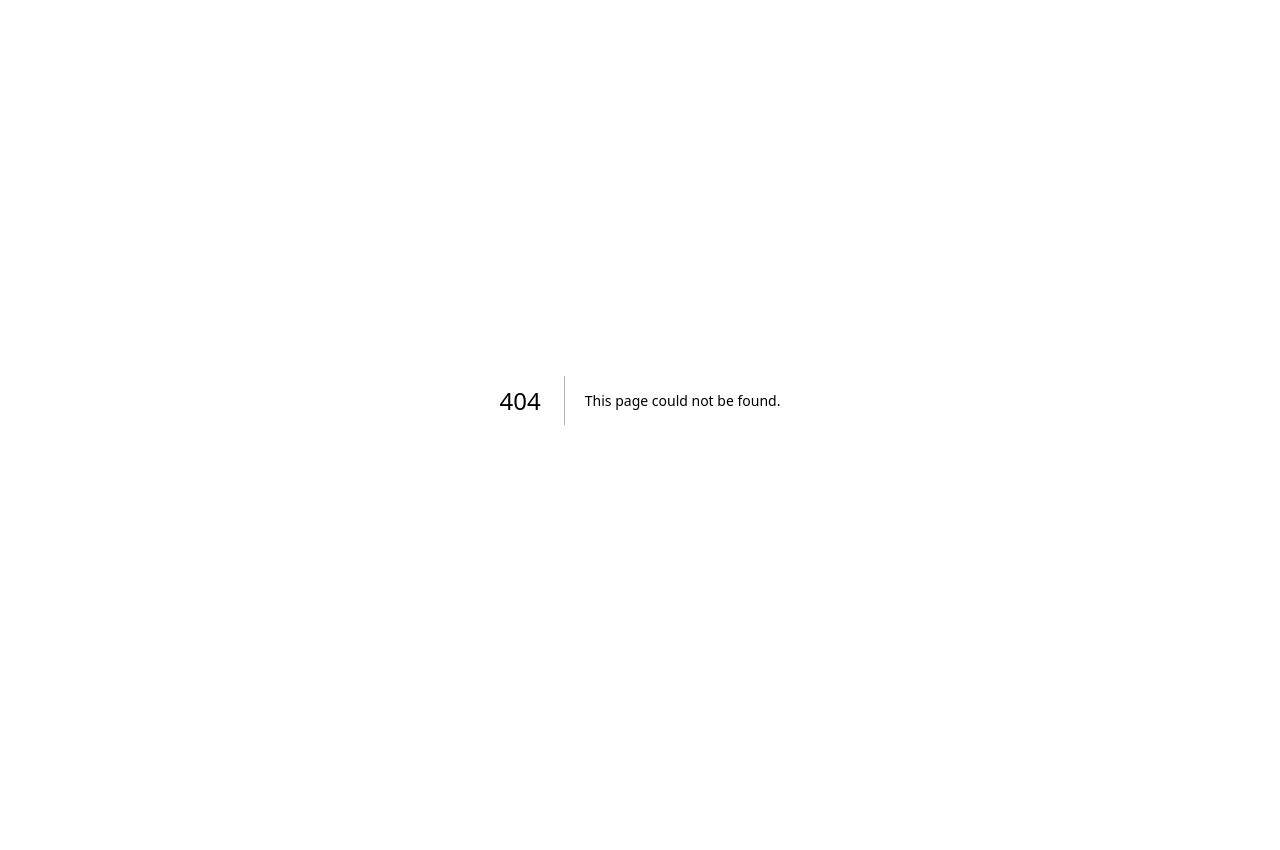
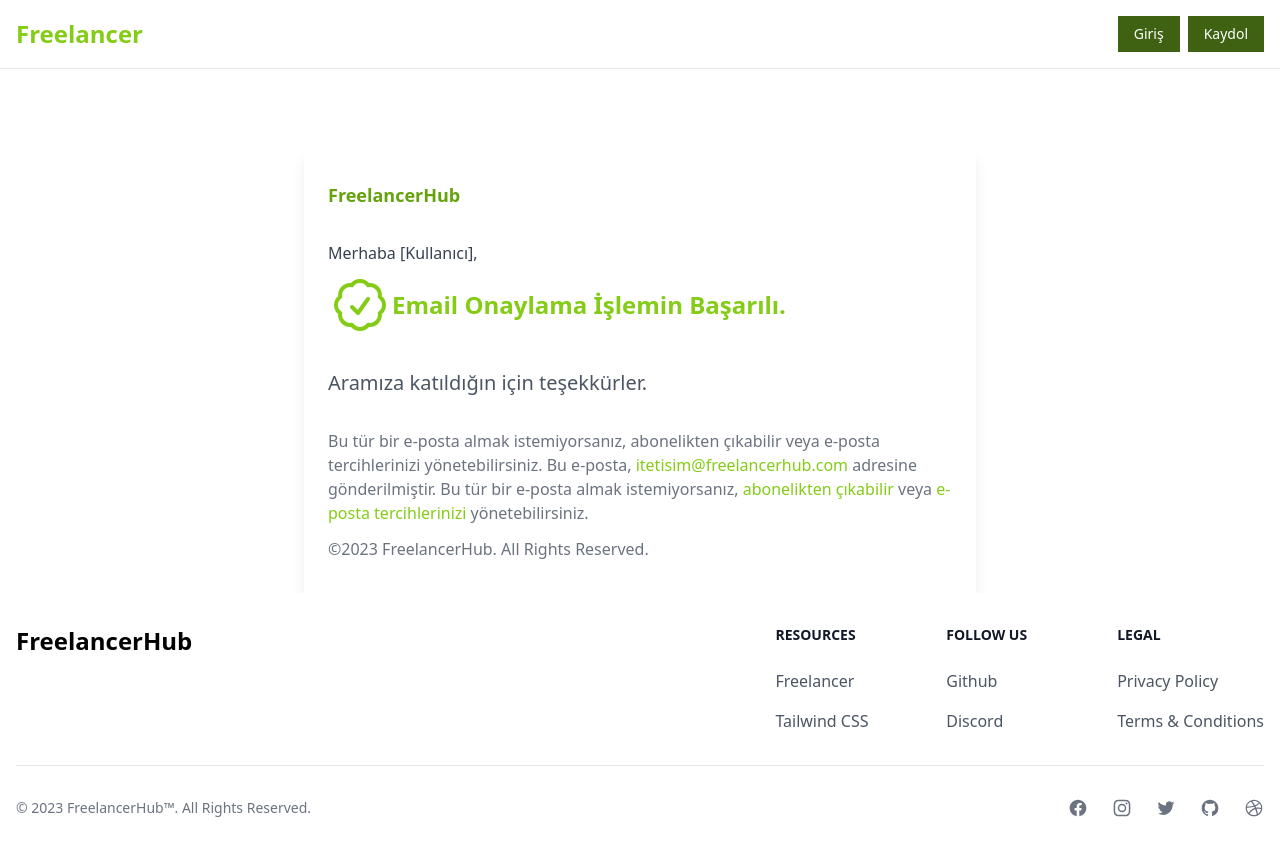
Before and after one commit to TarikSogukpinar/freelancehub, a Next.js app in the folder client/: page /emailverification in a window 1280 px wide. Before the commit this address had no page. Before the commit the page ends 800 px from the top, so only its background shows below. Built offline with nearby package versions, Linux system fonts and the light colour scheme.

Commit message:
create email verification page

```diff
--- /dev/null
+++ b/client/components/verify/EmailVerification.jsx
@@ -0,0 +1,72 @@
+import Link from "next/link";
+import React from "react";
+
+export default function EmailVerification() {
+  return (
+    <div className="w-full mt-20 flex justify-center items-center px-5">
+      <section className="max-w-2xl w-full  px-6 py-8 mx-auto bg-white dark:bg-indigo-900 shadow-lg">
+        <header>
+          <Link href="/" className="text-lime-600 text-lg font-bold">
+            FreelancerHub
+          </Link>
+        </header>
+        <main className="mt-8">
+          <h2 className="text-gray-700 dark:text-gray-200">
+            Merhaba [Kullanıcı],
+          </h2>
+          <p className="mt-2 leading-loose text-gray-600 dark:text-gray-300 flex justify-start items-center">
+            <svg
+              fill="none"
+              stroke="currentColor"
+              strokeWidth="1.5"
+              className="text-lime-500 w-16 h-16"
+              viewBox="0 0 24 24"
+              xmlns="http://www.w3.org/2000/svg"
+              aria-hidden="true"
+            >
+              <path
+                stroke-linecap="round"
+                stroke-linejoin="round"
+                d="M9 12.75L11.25 15 15 9.75M21 12c0 1.268-.63 2.39-1.593 3.068a3.745 3.745 0 01-1.043 3.296 3.745 3.745 0 01-3.296 1.043A3.745 3.745 0 0112 21c-1.268 0-2.39-.63-3.068-1.593a3.746 3.746 0 01-3.296-1.043 3.745 3.745 0 01-1.043-3.296A3.745 3.745 0 013 12c0-1.268.63-2.39 1.593-3.068a3.745 3.745 0 011.043-3.296 3.746 3.746 0 013.296-1.043A3.746 3.746 0 0112 3c1.268 0 2.39.63 3.068 1.593a3.746 3.746 0 013.296 1.043 3.746 3.746 0 011.043 3.296A3.745 3.745 0 0121 12z"
+              ></path>
+            </svg>{" "}
+            <span className="text-2xl font-bold text-lime-500">
+              Email Onaylama İşlemin Başarılı.
+            </span>
+          </p>
+
+          <p className="mt-8 text-xl text-gray-600 dark:text-gray-300">
+            Aramıza katıldığın için teşekkürler.
+          </p>
+        </main>
+        <footer className="mt-8">
+          <p className="text-gray-500 dark:text-gray-400">
+            Bu tür bir e-posta almak istemiyorsanız, abonelikten çıkabilir veya
+            e-posta tercihlerinizi yönetebilirsiniz. Bu e-posta,{" "}
+            <Link
+              href="#"
+              className="text-lime-500 hover:underline "
+              target="_blank"
+            >
+              itetisim@freelancerhub.com
+            </Link>{" "}
+            adresine gönderilmiştir. Bu tür bir e-posta almak istemiyorsanız,{" "}
+            <Link href="#" className="text-lime-500 hover:underline ">
+              abonelikten çıkabilir
+            </Link>{" "}
+            veya{" "}
+            <Link href="#" className="text-lime-500 hover:underline ">
+              e-posta tercihlerinizi
+            </Link>{" "}
+            yönetebilirsiniz.
+          </p>
+
+          <p className="mt-3 text-gray-500 dark:text-gray-400">
+            ©{new Date().getFullYear()} <Link href={"/"} className="hover:text-lime-500 hover:underline"> FreelancerHub.</Link>{" "}
+            All Rights Reserved.
+          </p>
+        </footer>
+      </section>
+    </div>
+  );
+}
--- /dev/null
+++ b/client/src/pages/emailverification.jsx
@@ -0,0 +1,14 @@
+import React from "react";
+import Navbar from "../../components/Navbar";
+import EmailVerification from "../../components/verify/EmailVerification";
+import Footer from "../../components/Footer";
+
+export default function emailverification() {
+  return (
+    <div className="flex h-screen flex-col justify-between items-between">
+      <Navbar />
+      <EmailVerification />
+      <Footer />
+    </div>
+  );
+}
```
